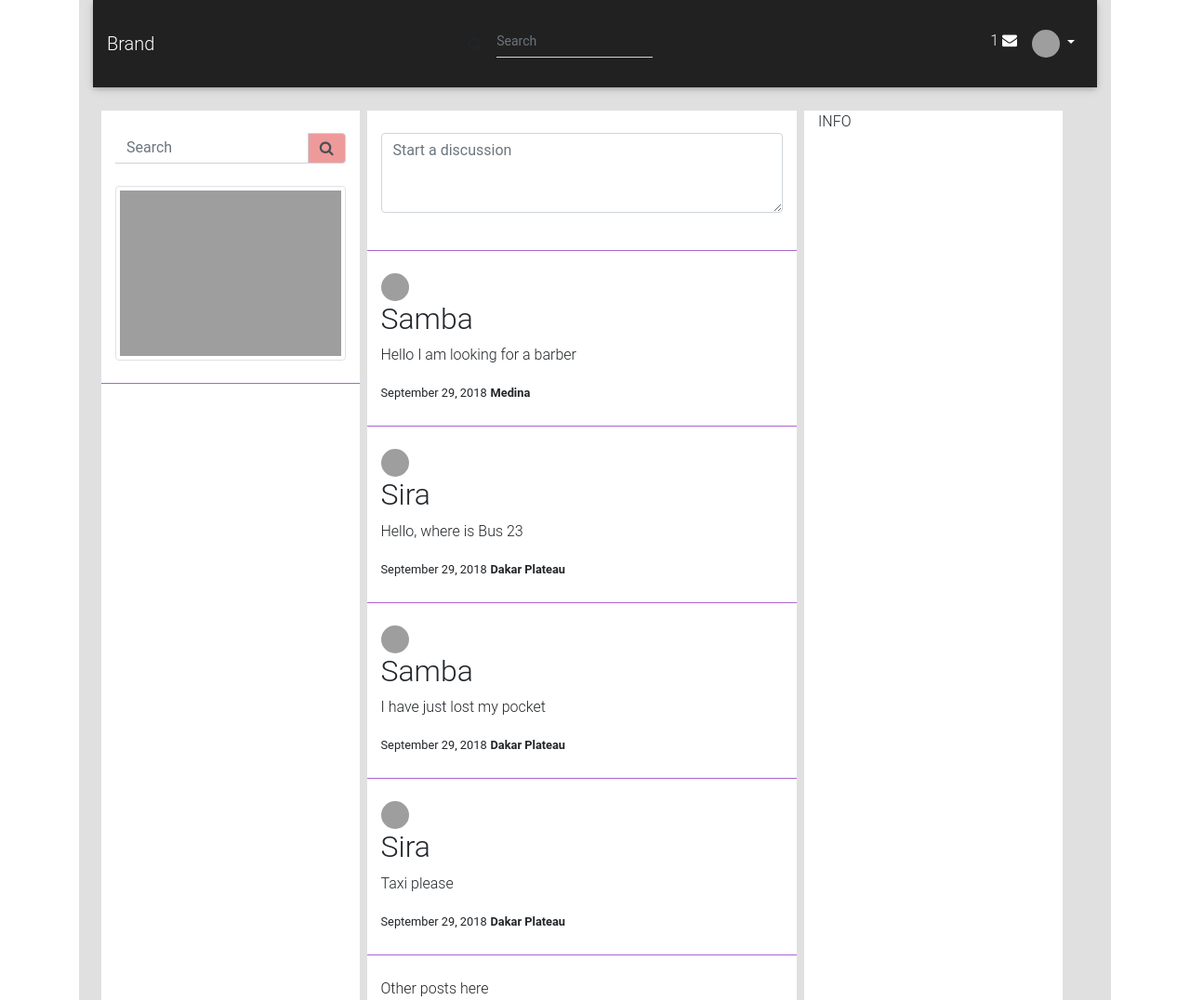
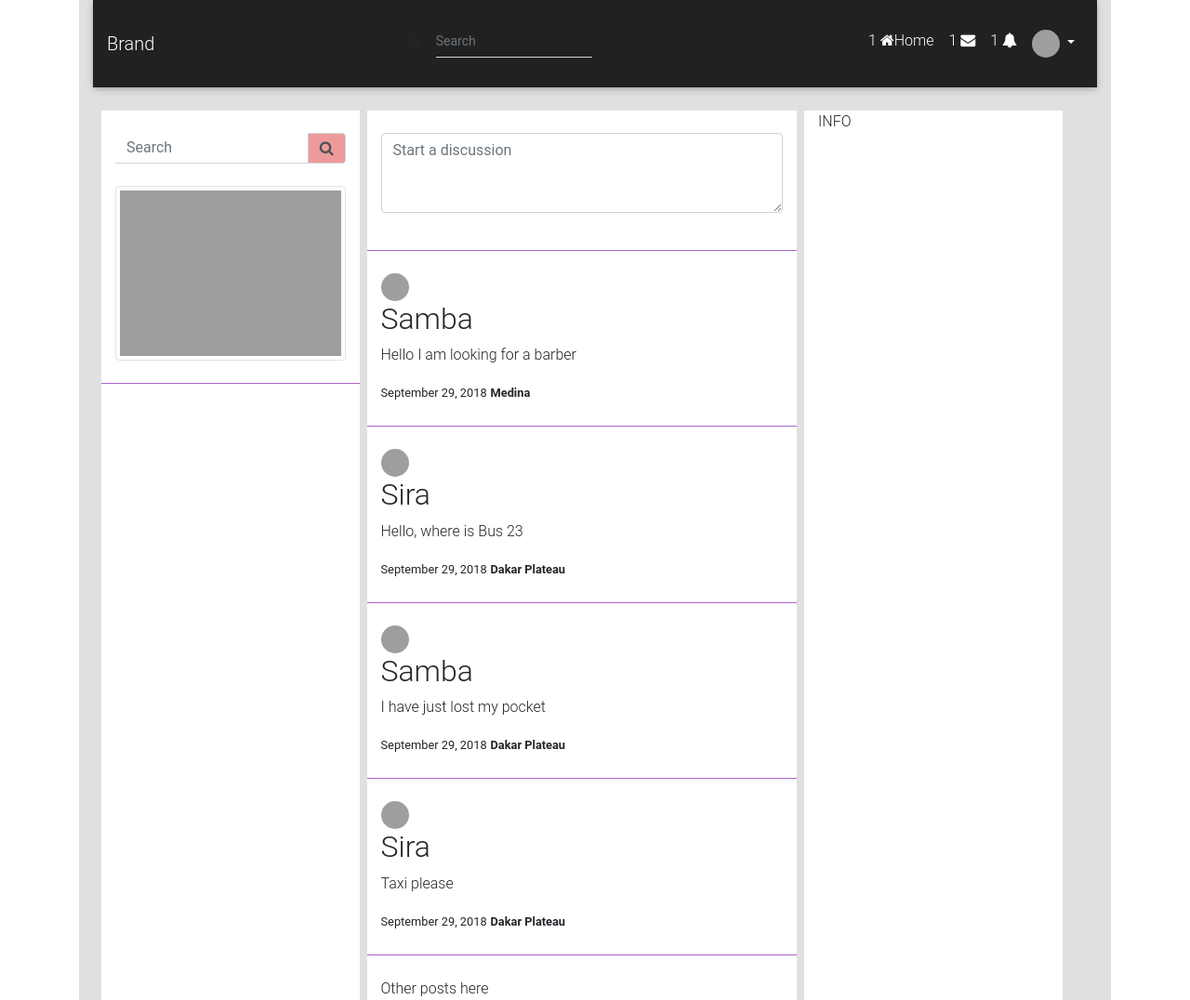
Before and after one commit to kawtal/kawtal, a Django app: page / in a window 1280 px wide. Shown: the whole page at 93% size. Run offline with Django 3.2, Linux system fonts and the light colour scheme; a map, chart or similar area stays blank; some libraries are stand-ins or nearby versions; grey boxes are pictures that could not be loaded.

Commit message:
Added Home, Envelope, Bell

```diff
--- a/djangoKawtal/street/templates/street/home.html
+++ b/djangoKawtal/street/templates/street/home.html
@@ -25,11 +25,28 @@
         <ul class="navbar-nav navbar-expand-md pl-2 pr-3">
             <div class="collapse navbar-collapse" id="navbarSupportedContent">
                 <ul class="navbar-nav mr-auto text-nowrap">
+                    <!-- <Home> -->
+                    <li class="nav-item">
+                        <a class="nav-link waves-effect waves-light">1
+                            <i class="fa fa-home"></i>Home
+                        </a>
+                    </li>
+                    <!-- </Home> -->
+                    <!-- <Envelope> -->
                     <li class="nav-item">
                         <a class="nav-link waves-effect waves-light">1
                             <i class="fa fa-envelope"></i>
                         </a>
                     </li>
+                    <!-- </Envelope> -->
+                    <!-- <Bell> -->
+                    <li class="nav-item">
+                        <a class="nav-link waves-effect waves-light">1
+                            <i class="fa fa-bell"></i>
+                        </a>
+                    </li>
+                    <!-- </Bell> -->
+
                     <li class="nav-item avatar dropdown">
                         <a class="nav-link dropdown-toggle waves-effect waves-light" id="navbarDropdownMenuLink-5"
                             data-toggle="dropdown" aria-haspopup="true" aria-expanded="true">
```
